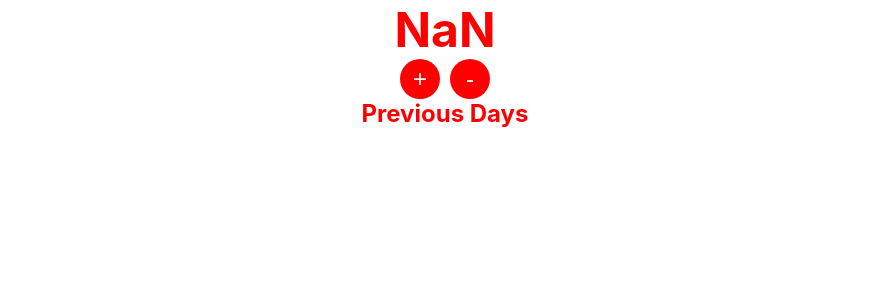
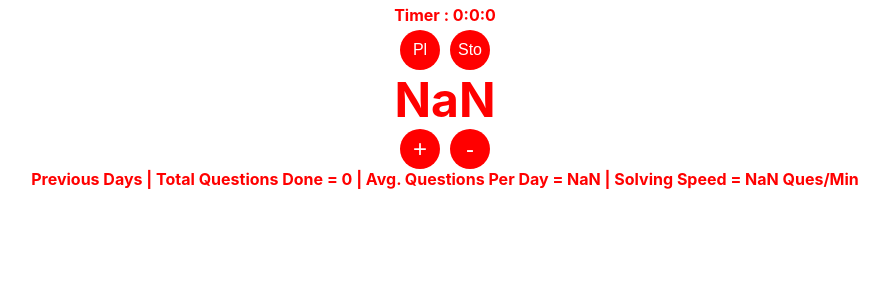
Before and after one commit to pat176/question-counter, a Next.js app in the folder question-counter/: page / in a window 1280 px wide. Shown: the top 300 px of the page, without its empty margins (195-1084 px from the left). Built offline with nearby package versions, Linux system fonts and the light colour scheme.

Commit message:
stopwatch-added

```diff
--- a/question-counter/pages/index.js
+++ b/question-counter/pages/index.js
@@ -2,48 +2,150 @@ import Head from "next/head";
 import { useState, useEffect } from "react";
 import styles from "../styles/Home.module.css";
 const d = new Date();
+
+function roundNumber(num, scale) {
+  if (!("" + num).includes("e")) {
+    return +(Math.round(num + "e+" + scale) + "e-" + scale);
+  } else {
+    var arr = ("" + num).split("e");
+    var sig = "";
+    if (+arr[1] + scale > 0) {
+      sig = "+";
+    }
+    return +(
+      Math.round(+arr[0] + "e" + sig + (+arr[1] + scale)) +
+      "e-" +
+      scale
+    );
+  }
+}
+
+const sum = (arr) => {
+  let out = 0;
+  for (let i = 0; i < arr.length; i++) {
+    out += arr[i][0];
+  }
+  return out;
+};
+const avgTime = (arr) => {
+  let out = 0;
+  for (let i = 0; i < arr.length; i++) {
+    out += arr[i][1][2] / 60 + arr[i][1][1] + arr[i][1][0] * 60;
+  }
+  console.log("out = ", out);
+  return sum(arr) / out;
+};
 export default function Home() {
-  const [state, setstate] = useState({ count: 0, recordArr: [] });
+  const [state, setstate] = useState({
+    count: 0,
+    recordArr: [],
+    time: [0, 0, 0],
+    isActive: false,
+    isPaused: true,
+  });
   useEffect(() => {
-    console.log(d.toLocaleDateString());
+    // console.log(d.toLocaleDateString());
     if (!localStorage.getItem("date")) {
-      localStorage.setItem("date", d.toLocaleDateString());
+      localStorage.setItem("date", JSON.stringify(d.toLocaleDateString()));
+    }
+    if (!localStorage.getItem("time")) {
+      localStorage.setItem("time", JSON.stringify([0, 0, 0]));
     }
     if (!localStorage.getItem("records")) {
       let arr = [];
       localStorage.setItem("records", JSON.stringify(arr));
     }
-    if (localStorage.getItem("date") != d.toLocaleDateString()) {
-      console.log("here   ......");
-      localStorage.setItem("date", d.toLocaleDateString());
-      const rec = [...localStorage.getItem("records")];
-      rec.push(localStorage.getItem("count"));
-      console.log(rec);
+    if (
+      localStorage.getItem("date") != JSON.stringify(d.toLocaleDateString())
+    ) {
+      // console.log("here   ......");
+      localStorage.setItem("date", JSON.stringify(d.toLocaleDateString()));
+      const rec = [...JSON.parse(localStorage.getItem("records"))];
+      rec.push([
+        JSON.parse(localStorage.getItem("count")),
+        JSON.parse(localStorage.getItem("time")),
+      ]);
+      // console.log(rec);
       localStorage.setItem("records", JSON.stringify(rec));
-      console.log("here");
-      localStorage.setItem("count", 0);
-      console.log("heheheheheheh");
+      // console.log("here");
+      localStorage.setItem("count", JSON.stringify(0));
+      // console.log("heheheheheheh");
+      localStorage.setItem("time", JSON.stingify([0, 0, 0]));
     }
+    // console.log(typeof JSON.parse(localStorage.getItem("records")));
     setstate({
       count: parseInt(JSON.parse(localStorage.getItem("count"))),
-      recordArr: [...JSON.parse(localStorage.getItem("records"))],
+      recordArr: [...JSON.parse(localStorage.getItem("records"))].reverse(),
+      time: JSON.parse(localStorage.getItem("time")),
     });
   }, []);
+  useEffect(() => {
+    // console.log("in use effect");
+    let interval = null;
+    // console.log("hello");
+    // console.log(state.isActive, state.isPaused);
+    if (state.isActive === true) {
+      // console.log("here");
+      interval = setInterval(() => {
+        let tmp = state.time;
+        tmp[2] += 1;
+        if (tmp[2] >= 60) {
+          tmp[2] = 0;
+          tmp[1] += 1;
+          if (tmp[1] >= 60) {
+            tmp[1] = 0;
+            tmp[0] += 1;
+          }
+        }
+        // console.log(tmp);
+        // console.log("\n\n\n\n\n\nwee aaarreree heree \n\n\n\n\n\n\n\n");
+        if (state.isActive === true) {
+          setstate({
+            ...state,
+            time: tmp,
+          });
+          localStorage.setItem("time", JSON.stringify(tmp));
+        }
+      }, 1000);
+    } else {
+      // console.log("here");
+      clearInterval(interval);
+      console.log(interval);
+    }
+    return () => {
+      clearInterval(interval);
+    };
+  }, [state.isActive, state.isPaused]);
   const stateCounter = () => {
-    console.log("clicked");
+    // console.log("clicked");
     setstate({ ...state, count: state.count + 1 });
-    localStorage.setItem("count", state.count + 1);
-    console.log(state.recordArr);
-    console.log(localStorage.getItem("count"));
+    localStorage.setItem("count", JSON.stringify(state.count + 1));
+    // console.log(state.recordArr);
+    // console.log(localStorage.getItem("count"));
   };
   const stateCounterSub = () => {
     if (state.count != 0) {
-      console.log("clicked");
+      // console.log("clicked");
       setstate({ ...state, count: state.count - 1 });
-      localStorage.setItem("count", state.count - 1);
-      console.log(state.recordArr);
-      console.log(localStorage.getItem("count"));
+      localStorage.setItem("count", JSON.stringify(state.count - 1));
+      // console.log(state.recordArr);
+      // console.log(localStorage.getItem("count"));
     }
+  };
+  const playStopwatch = () => {
+    setstate({
+      ...state,
+      isPaused: false,
+      isActive: true,
+    });
+    // console.log("we are here");
+  };
+  const pauseStopwatch = () => {
+    setstate({
+      ...state,
+      isPaused: true,
+      isActive: false,
+    });
   };
   return (
     <div className={styles.container}>
@@ -51,6 +153,16 @@ export default function Home() {
         <title>Question Counter</title>
       </Head>
       <div className={styles.container}>
+        <div className={styles.prev}>
+          Timer : {state.time[0] + ":" + state.time[1] + ":" + state.time[2]}
+        </div>
+        <button onClick={playStopwatch} className={styles.buttonSt}>
+          Pl
+        </button>
+        <button onClick={pauseStopwatch} className={styles.buttonSt}>
+          Sto
+        </button>
+
         <div className={styles.count}>{state.count}</div>
         <div>
           <button onClick={stateCounter} className={styles.button}>
@@ -61,11 +173,22 @@ export default function Home() {
           </button>
         </div>
         <div>
-          <span className={styles.prev}>Previous Days</span>
-          {state.recordArr.reverse().map((element, index) => {
+          <span className={styles.prev}>
+            Previous Days | Total Questions Done = {sum(state.recordArr)} | Avg.
+            Questions Per Day = {sum(state.recordArr) / state.recordArr.length}{" "}
+            | Solving Speed ={" "}
+            {roundNumber(avgTime(state.recordArr), 2) + " Ques/Min"}
+          </span>
+          {state.recordArr.map((element, index) => {
             return (
-              <div className={styles.records} key={index + element}>
-                {element}
+              <div className={styles.records} key={index + element[0]}>
+                {element[0] +
+                  " Questions   | Time Taken: " +
+                  element[1][0] +
+                  ":" +
+                  element[1][1] +
+                  ":" +
+                  element[1][2]}
               </div>
             );
           })}
--- a/question-counter/styles/Home.module.css
+++ b/question-counter/styles/Home.module.css
@@ -18,11 +18,22 @@
   font-size: 1.5em;
   margin: auto 5px;
 }
+.buttonSt {
+  border-radius: 100%;
+  border: 0px;
+  background: #ff0000;
+  color: #fff;
+  width: 40px;
+  height: 40px;
+  font-size: 1em;
+  margin: auto 5px;
+}
 
 .prev {
   font-weight: bold;
-  font-size: 1.5em;
+  font-size: 1em;
   color: red;
+  margin: 5px auto;
 }
 
 .records {
```
